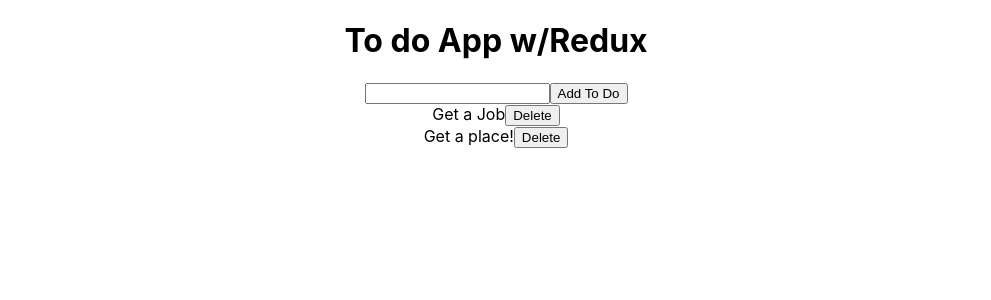
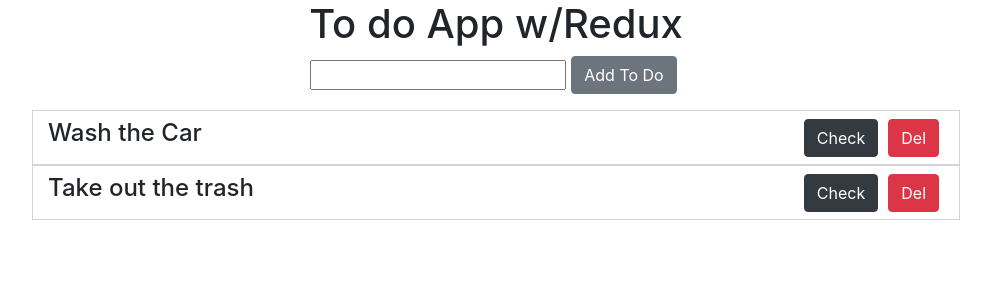
Before and after one commit to projectym/Redux-To-Do, a React (Create React App) app: page / in a window 1280 px wide. Shown: the top 300 px of the page, without its empty margins (144-1135 px from the left). Built offline with nearby package versions, Linux system fonts and the light colour scheme.

Commit message:
Deployed, Styled(btstrp), Added checked

```diff
--- a/public/index.html
+++ b/public/index.html
@@ -1,43 +1,24 @@
 <!DOCTYPE html>
 <html lang="en">
+
 <head>
   <meta charset="utf-8" />
   <link rel="icon" href="%PUBLIC_URL%/favicon.ico" />
   <meta name="viewport" content="width=device-width, initial-scale=1" />
   <meta name="theme-color" content="#000000" />
-    <meta
-      name="description"
-      content="Web site created using create-react-app"
-    />
+  <meta name="Redux To Do" content="React TO Do App made using Redux for state management" />
   <link rel="apple-touch-icon" href="%PUBLIC_URL%/logo192.png" />
-    <!--
-      manifest.json provides metadata used when your web app is installed on a
-      user's mobile device or desktop. See https://developers.google.com/web/fundamentals/web-app-manifest/
-    -->
+
   <link rel="manifest" href="%PUBLIC_URL%/manifest.json" />
-    <!--
-      Notice the use of %PUBLIC_URL% in the tags above.
-      It will be replaced with the URL of the `public` folder during the build.
-      Only files inside the `public` folder can be referenced from the HTML.
 
-      Unlike "/favicon.ico" or "favicon.ico", "%PUBLIC_URL%/favicon.ico" will
-      work correctly both with client-side routing and a non-root public URL.
-      Learn how to configure a non-root public URL by running `npm run build`.
-    -->
+  <link rel="stylesheet" href="https://stackpath.bootstrapcdn.com/bootstrap/4.3.1/css/bootstrap.min.css"
+    integrity="sha384-ggOyR0iXCbMQv3Xipma34MD+dH/1fQ784/j6cY/iJTQUOhcWr7x9JvoRxT2MZw1T" crossorigin="anonymous">
+
   <title>React App</title>
 </head>
+
 <body>
-    <noscript>You need to enable JavaScript to run this app.</noscript>
   <div id="root"></div>
-    <!--
-      This HTML file is a template.
-      If you open it directly in the browser, you will see an empty page.
+</body>
 
-      You can add webfonts, meta tags, or analytics to this file.
-      The build step will place the bundled scripts into the <body> tag.
-
-      To begin the development, run `npm start` or `yarn start`.
-      To create a production bundle, use `npm run build` or `yarn build`.
-    -->
-  </body>
 </html>
--- a/src/App.js
+++ b/src/App.js
@@ -4,7 +4,7 @@ import ToDoList from './components/ToDoList'
 
 function App() {
   return (
-    <div className="App">
+    <div className="App d-flex flex-column align-items-center">
       <h1>To do App w/Redux</h1>
       <AddTodo />
       <ToDoList />
--- a/src/components/AddTodo.js
+++ b/src/components/AddTodo.js
@@ -18,10 +18,10 @@ const AddTodo = ({ addToDo }) => {
     }
 
     return (
-        <div>
-            <form action="" onSubmit={handleSubmit}>
+        <div className="d-flex flex-row align-items-center">
+            <form className="d-flex flex-row align-items-center" action="" onSubmit={handleSubmit}>
                 <input type="text" value={textVal} onChange={(e) => setTextVal(e.target.value)} />
-                <button type='submit' onClick={handleSubmit} >Add To Do</button>
+                <button className="btn btn-secondary" type='submit' onClick={handleSubmit} >Add To Do</button>
 
             </form>
 
--- a/src/components/ToDo.js
+++ b/src/components/ToDo.js
@@ -2,12 +2,18 @@ import React from 'react'
 import { connect } from 'react-redux'
 
 
-const ToDo = ({ text, deleteToDo }) => {
+const ToDo = ({ text, checked, deleteToDo, updateToDo }) => {
     return (
-        <div>
-            <p style={{ display: "inline" }}>{text}</p>
-            <button onClick={deleteToDo}>Delete</button>
+
+        <div className="my-card d-flex flex-row justify-content-between">
+            <h4 style={{ display: "inline" }}>{text}</h4>
+            <div>
+                <button className={checked ? "btn btn-success" : "btn btn-dark"} onClick={updateToDo}>{checked ? "Done" : "Check"}</button>
+                <button className="btn btn-danger" onClick={deleteToDo}>Del</button>
+            </div>
+
         </div>
+
     )
 }
 
@@ -20,6 +26,14 @@ const mapDispatchToProps = (dispatch, ownProps) => {
                     id: ownProps.id
                 }
             })
+        },
+        updateToDo: () => {
+            dispatch({
+                type: 'UPDATE_TODO',
+                payload: {
+                    id: ownProps.id
+                }
+            })
         }
 
     }
--- a/src/components/ToDoList.js
+++ b/src/components/ToDoList.js
@@ -3,10 +3,10 @@ import ToDo from './ToDo'
 
 const ToDoList = ({ todos }) => {
     return (
-        <div>
+        <div className="w-75 p-3">
             {todos.map(todo => {
                 return (
-                    <ToDo key={todo.id} id={todo.id} text={todo.text} />
+                    <ToDo key={todo.id} id={todo.id} text={todo.text} checked={todo.checked} />
                 )
             })
             }
--- a/src/index.css
+++ b/src/index.css
@@ -11,3 +11,15 @@ code {
   font-family: source-code-pro, Menlo, Monaco, Consolas, 'Courier New',
     monospace;
 }
+
+.my-card{
+  height: 55px;
+  align-items: center;
+  padding: 0 15px;
+  border: .6px solid lightgray;
+
+}
+
+.btn{
+  margin: 0 5px;
+}
--- a/src/reducer.js
+++ b/src/reducer.js
@@ -1,7 +1,7 @@
 const initState = {
     todos: [
-        { id: 205, text: "Get a Job" },
-        { id: 6453, text: "Get a place!" }
+        { id: 205, text: "Wash the Car", checked: false },
+        { id: 6453, text: "Take out the trash", checked: false }
     ]
 }
 
@@ -11,7 +11,7 @@ const reducer = (state = initState, action) => {
             console.log("Adding todo", action.payload.todo)
             return {
                 ...state,
-                todos: [...state.todos, action.payload.todo]
+                todos: [action.payload.todo, ...state.todos]
             }
         case "DELETE_TODO":
             console.log("Deleting todo ", action.payload.id)
@@ -19,6 +19,36 @@ const reducer = (state = initState, action) => {
                 ...state,
                 todos: state.todos.filter(todo => todo.id !== action.payload.id)
             }
+        case "UPDATE_TODO":
+            console.log("Updating todo", action.payload.id)
+
+            const newTodos = state.todos.map(todo => {
+                if (todo.id === action.payload.id) {
+                    todo.checked = !todo.checked;
+                }
+
+                return todo;
+
+            })
+
+            newTodos.sort((a, b) => {
+                if (a.checked && !b.checked) {
+                    return 1;
+                }
+                else if (!a.checked && b.checked) {
+                    return -1;
+                }
+
+                return 0;
+            })
+
+            console.log(newTodos);
+
+            return {
+                ...state,
+                todos: newTodos
+            }
+
         default:
             return state;
 
```
Also changed, not shown: package.json (+7 -1 lines), 2 other files (tests, documents, lock files or other folders). Lines whose indentation alone changed are shown as unchanged.
